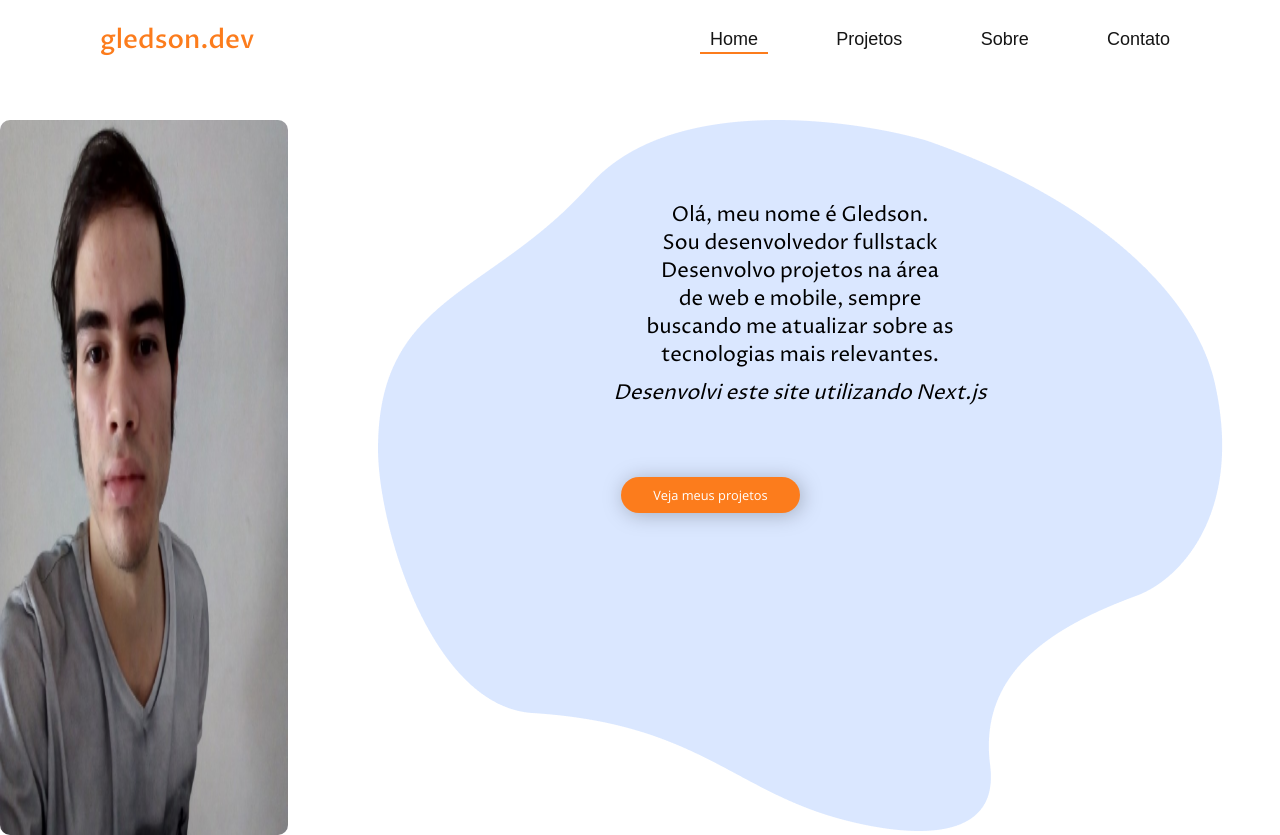
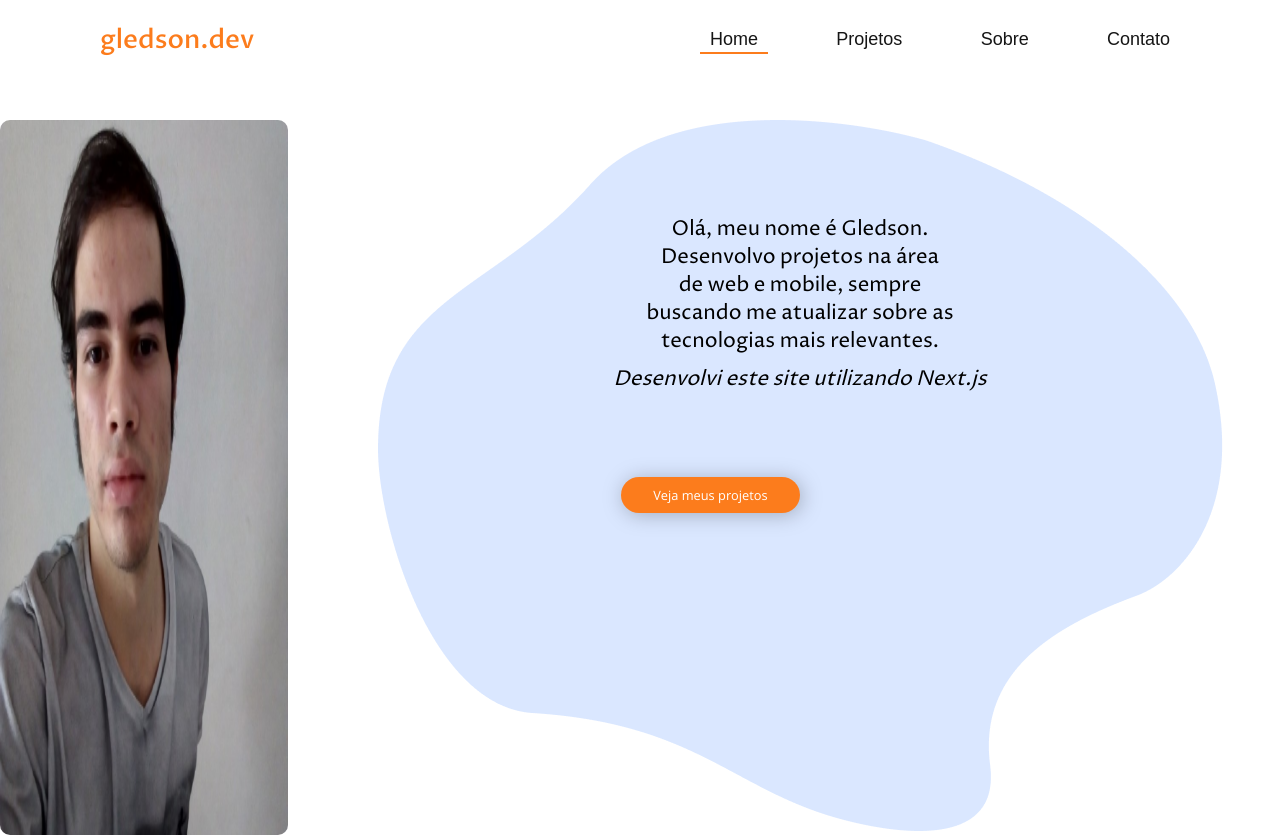
Before and after one commit to gledson-ss/portfolio, a Next.js app in the folder web/: page / in a window 1280 px wide. Built offline with nearby package versions, Linux system fonts and the light colour scheme.

Commit message:
:hammer: chore: update HomeMain

```diff
--- a/web/src/components/DescriptionBlock/index.tsx
+++ b/web/src/components/DescriptionBlock/index.tsx
@@ -14,7 +14,6 @@ const DescriptionBlock: React.FC = () => {
       <St.InfoContainer>
         <St.TextContainer>
           <St.Text>Olá, meu nome é Gledson.</St.Text>
-          <St.Text>Sou desenvolvedor fullstack</St.Text>
           <St.Text>Desenvolvo projetos na área</St.Text>
           <St.Text>de web e mobile, sempre</St.Text>
           <St.Text>buscando me atualizar sobre as</St.Text>
```
